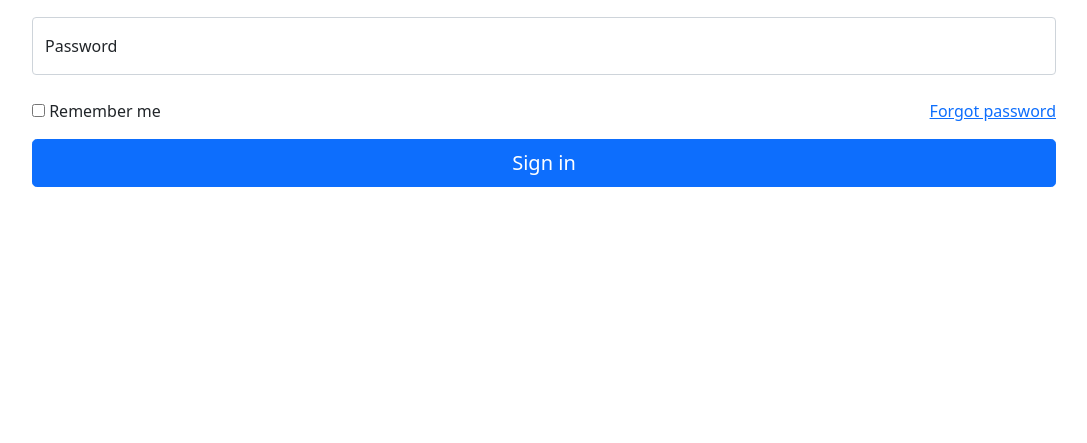
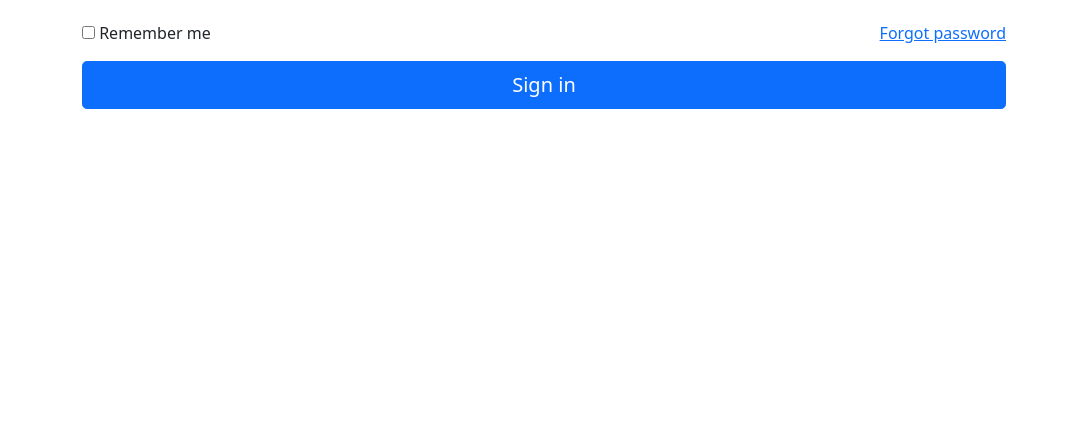
Before and after one commit to sharan-chunchur/sign-in-Page, a plain HTML site: page index.html in a window 1280 px wide. Shown: the part 407-850 px from the top of the page, without its empty margins (96-1183 px from the left). After the commit the page ends 800 px from the top, so only its background shows below. Drawn offline with nearby package versions, Linux system fonts and the light colour scheme.

Commit message:
Update style.css

```diff
--- a/css/style.css
+++ b/css/style.css
@@ -1,7 +1,9 @@
 
 .form-signin{
-    padding: 20% 10%;
+    padding: 10% 10%;
+    margin: 50px;
 }
+
 
 .set{
     width: 50px;
```
